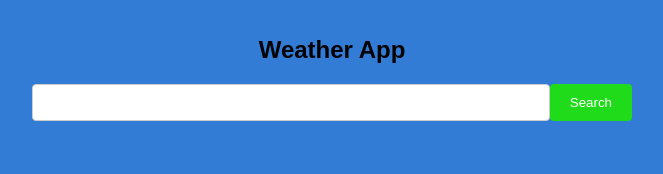
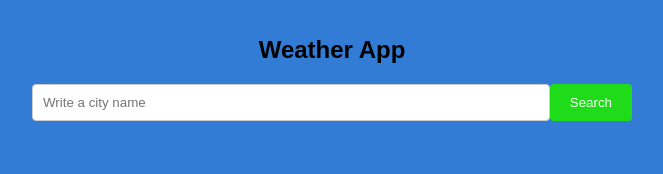
Before and after one commit to ydgcdeveloper/weather-app-react, a React (Vite) app: page / in a window 1280 px wide. Shown: the top 174 px of the page, without its empty margins (308-971 px from the left). Built offline with nearby package versions, Linux system fonts and the light colour scheme.

Commit message:
set input placeholder

```diff
--- a/src/WeatherApp.jsx
+++ b/src/WeatherApp.jsx
@@ -9,6 +9,7 @@ export const WeatherApp = () => {
   const [city, setCity] = useState("");
   const [fetchError, setFetchError] = useState(null);
   const [dataWeather, setDataWeather] = useState(null);
+  const [isLoadingData, setIsLoadingData] = useState(false);
 
   const handleCityChange = (e) => {
     setCity(e.target.value);
@@ -40,7 +41,7 @@ export const WeatherApp = () => {
     <div className="container">
       <h1>Weather App</h1>
       <form onSubmit={handleSubmit}>
-        <input type="text" value={city} onChange={handleCityChange} />
+        <input type="text" placeholder="Write a city name" value={city} onChange={handleCityChange} />
         <button type="submit">Search</button>
       </form>
       {fetchError && <h1 className="text-not-found">{fetchError}</h1>}
```
